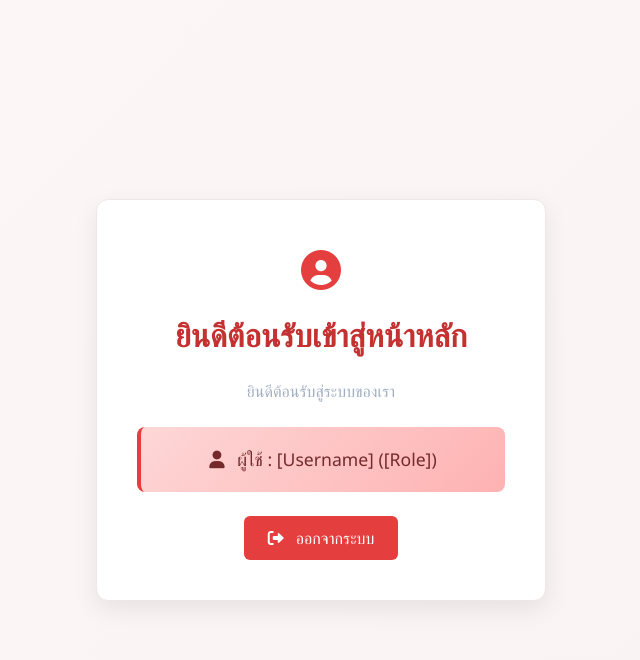
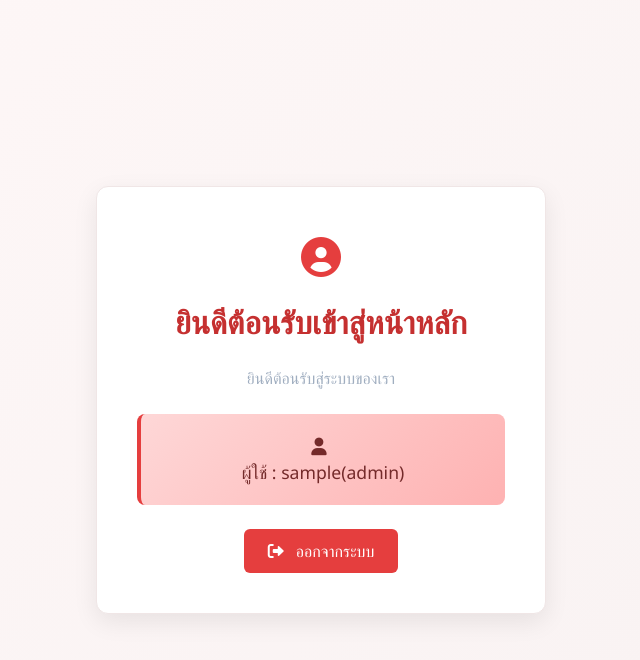
Before and after one commit to Naphaz/Web_DD, a PHP site: page /051/index.php in a window 1280 px wide. Shown: the top 660 px of the page, without its empty margins (319-959 px from the left). Run offline with PHP 8.4, Linux system fonts and the light colour scheme; the visitor is signed in with stand-in values (Sample User, id 1).

Commit message:
as
zxczxc

```diff
--- a/051/index.php
+++ b/051/index.php
@@ -1,3 +1,7 @@
+<?php
+session_start();
+
+?>
 <!DOCTYPE html>
 <html lang="en">
 <head>
@@ -116,7 +120,7 @@
             <div class="user-info">
                 <p>
                     <i class="fas fa-user me-2"></i>
-                    ผู้ใช้ : [Username] ([Role])
+                    <p>ผู้ใช้ : <?=htmlspecialchars($_SESSION['username']) ?>(<?= $_SESSION['role']?>) </p>
                 </p>
             </div>
 
```
